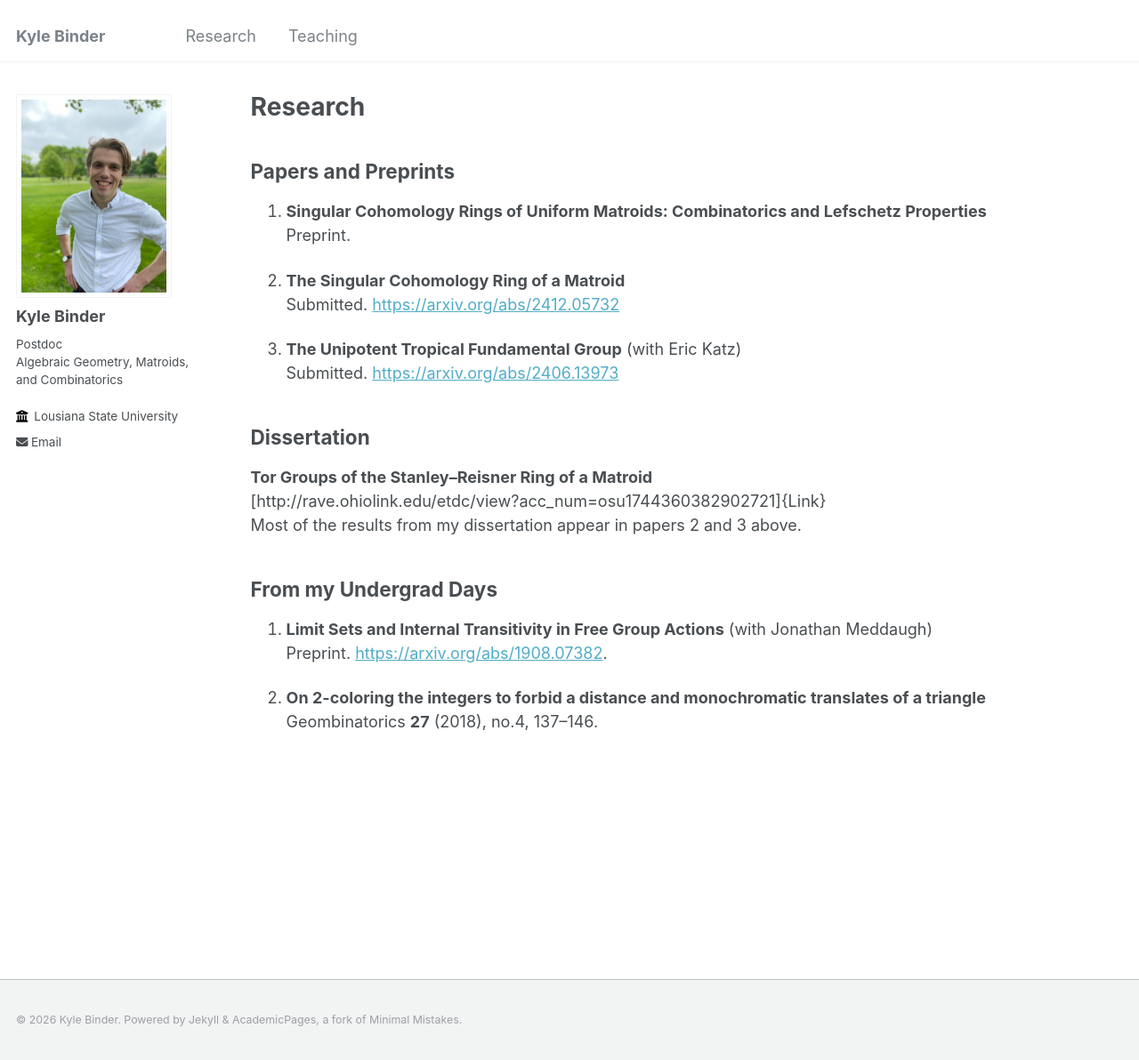
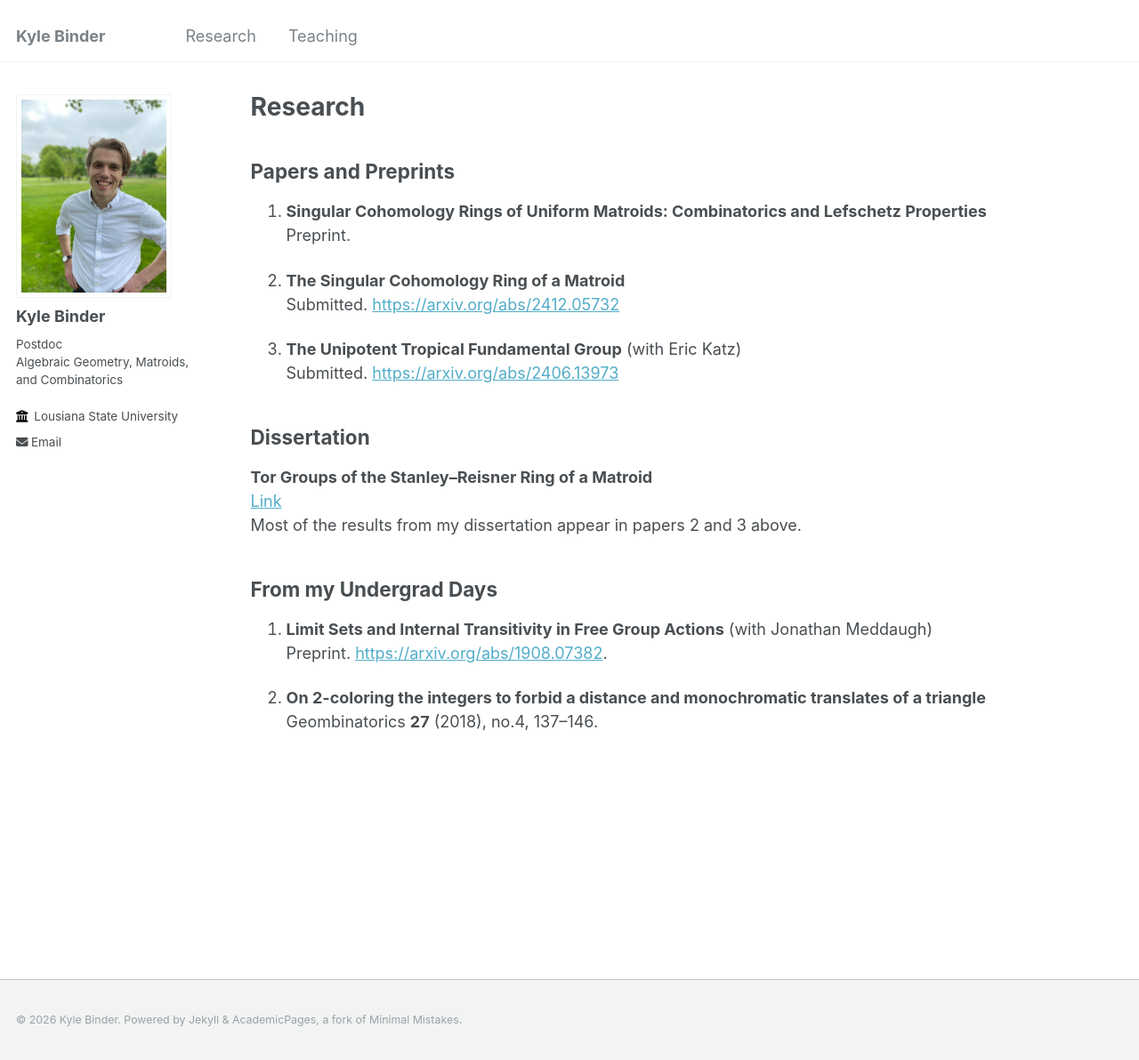
Before and after one commit to bindercommakyle/bindercommakyle.github.io, a Jekyll site: the page built from _pages/research.md, in a window 1280 px wide and 1192 px high. Shown: the whole window at 89% size. Built offline with Jekyll 4.4.1, drawn with Linux system fonts in a browser that asks for light colours; some of the changed lines change nothing that is shown.

Commit message:
Update research.md

```diff
--- a/_pages/research.md
+++ b/_pages/research.md
@@ -17,7 +17,7 @@ Submitted. [https://arxiv.org/abs/2406.13973](https://arxiv.org/abs/2406.13973)
 
 ## Dissertation
 **Tor Groups of the Stanley--Reisner Ring of a Matroid** <br>
-[http://rave.ohiolink.edu/etdc/view?acc_num=osu1744360382902721]{Link} <br>
+[Link](http://rave.ohiolink.edu/etdc/view?acc_num=osu1744360382902721) <br>
 Most of the results from my dissertation appear in papers 2 and 3 above.
 
 ## From my Undergrad Days
```
